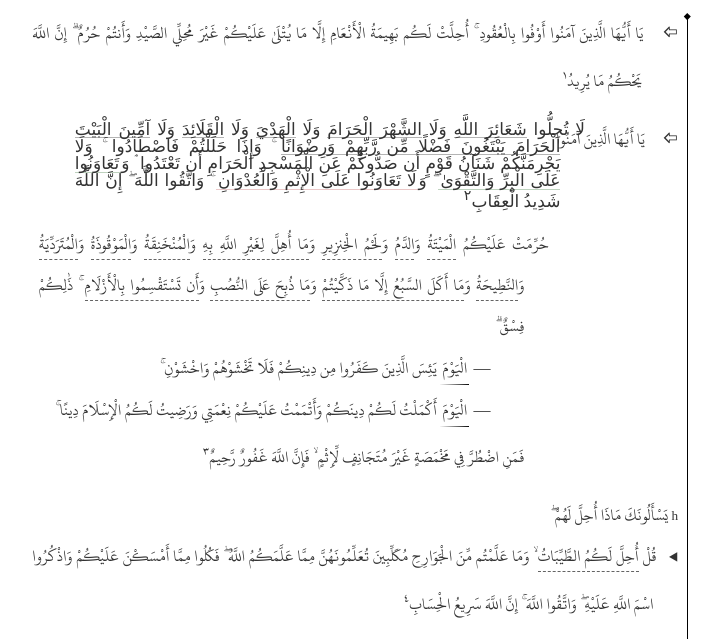
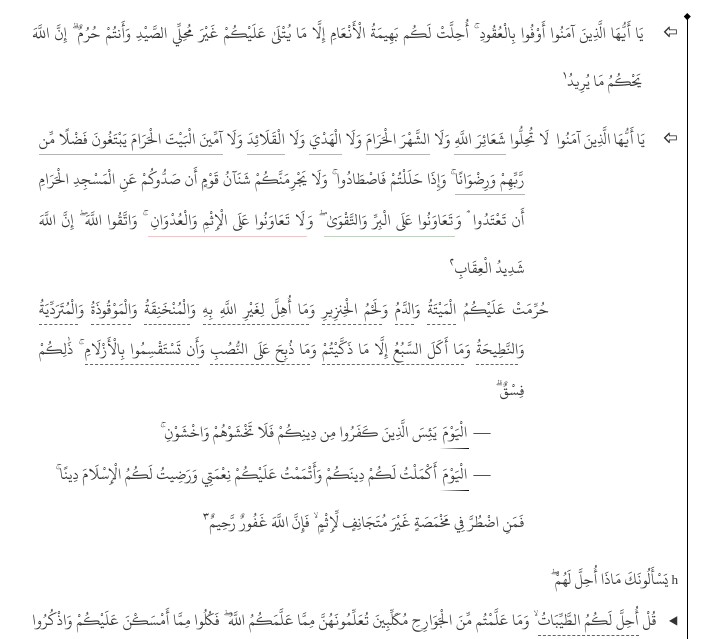
Before and after one commit to Parham-2000/parham-2000.github.io, a plain HTML site: page 005_Maedah.html in a window 1280 px wide. Shown: the part 112-751 px from the top of the page, without its empty margins (556-1277 px from the left). Drawn offline with Linux system fonts and the light colour scheme; files whose address does not match are found by name; a web font is replaced by a local one.

Commit message:
Update 005_Maedah.html

```diff
--- a/005_Maedah.html
+++ b/005_Maedah.html
@@ -989,7 +989,7 @@
 يَا أَيُّهَا الَّذِينَ آمَنُوا <span style="margin-left: 1mm;"></span>
 <div class="inner-paragraph-14">
 
-  <p class="zero-margin2 far">
+  <p class="zero-margin2">
 لَا تُحِلُّوا <span class="boxed underline-black-2">شَعَائِرَ اللَّهِ</span>
  وَلَا <span class="boxed underline-black-2">الشَّهْرَ الْحَرَامَ</span>
   وَلَا <span class="boxed underline-black-2">الْهَدْيَ</span>
```
